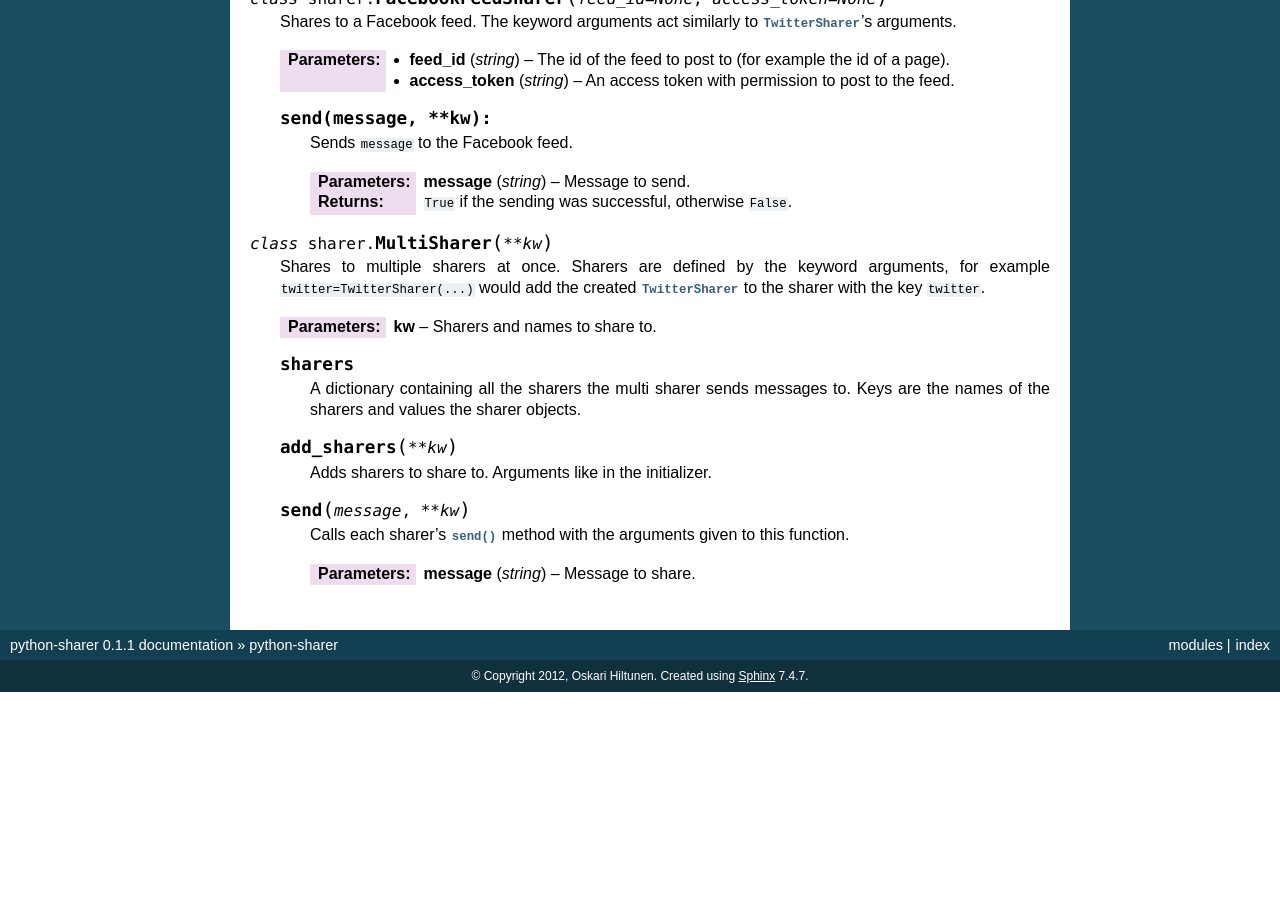
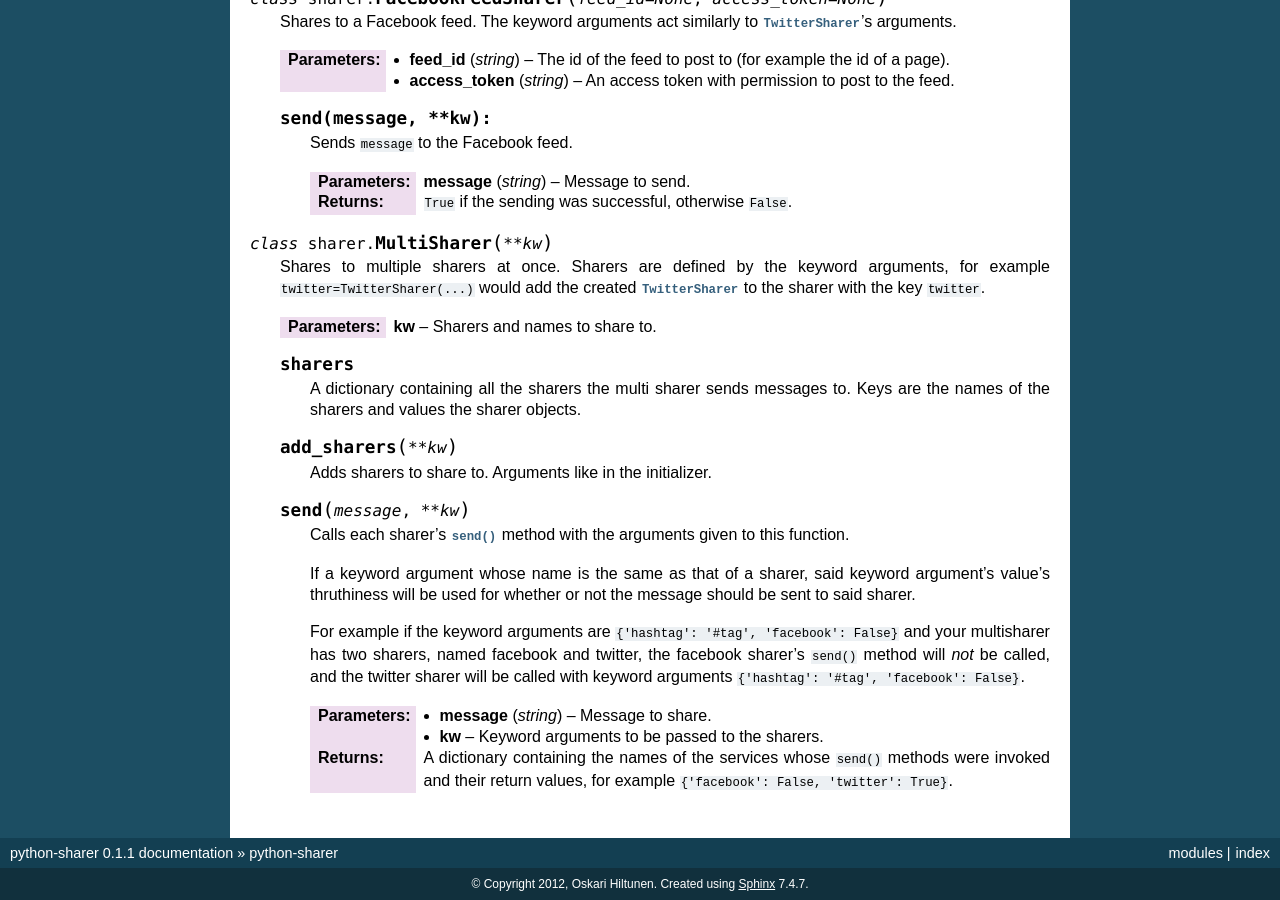
Before and after one commit to FelixLoether/python-sharer, a Sphinx documentation site: the page built from docs/index.rst, in a window 1280 px wide and 900 px high, scrolled down 1110 px. Built offline with Sphinx 7.4.7, drawn with Linux system fonts in a browser that asks for light colours; before the commit the page ends 1802 px from its top, so only the background shows below that.

Commit message:
Update documentation.

```diff
--- a/docs/index.rst
+++ b/docs/index.rst
@@ -124,6 +124,21 @@ API Reference
         Calls each sharer's :meth:`send` method with the arguments given to
         this function.
 
+        If a keyword argument whose name is the same as that of a sharer,
+        said keyword argument's value's thruthiness will be used for
+        whether or not the message should be sent to said sharer.
+
+        For example if the keyword arguments are ``{'hashtag': '#tag',
+        'facebook': False}`` and your multisharer has two sharers, named
+        facebook and twitter, the facebook sharer's ``send()`` method will
+        *not* be called, and the twitter sharer will be called with keyword
+        arguments ``{'hashtag': '#tag', 'facebook': False}``.
+
         :param message:
             Message to share.
         :type message: string
+        :param kw: Keyword arguments to be passed to the sharers.
+        :return:
+            A dictionary containing the names of the services whose
+            ``send()`` methods were invoked and their return values, for
+            example ``{'facebook': False, 'twitter': True}``.
```
